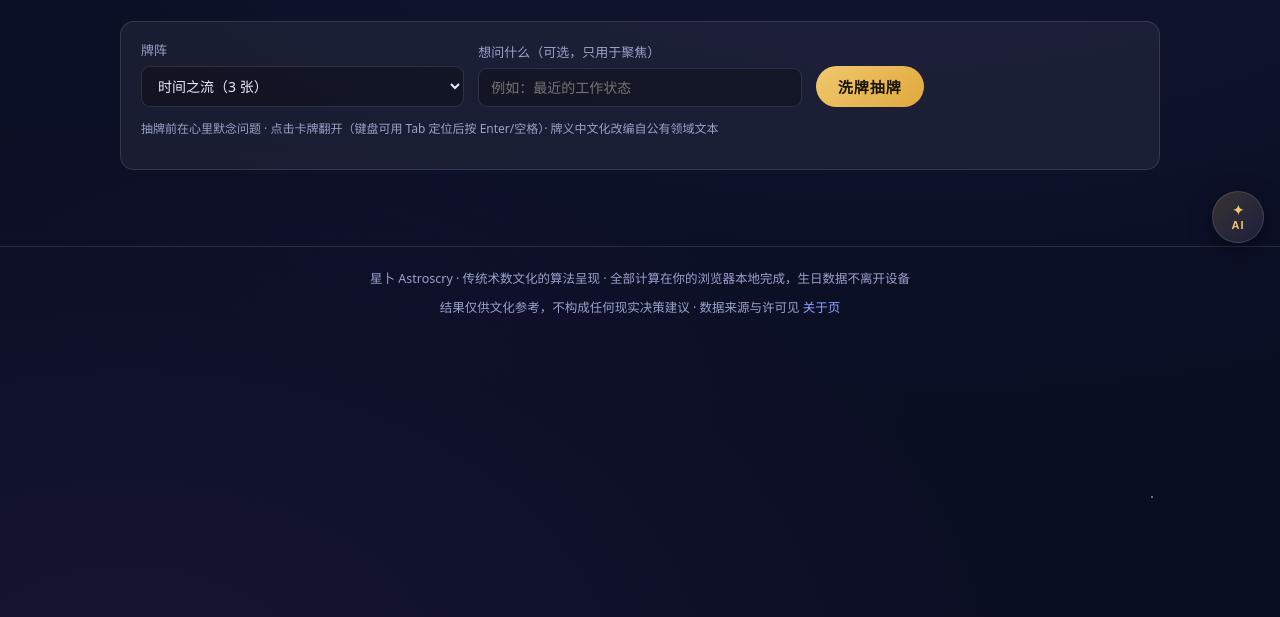
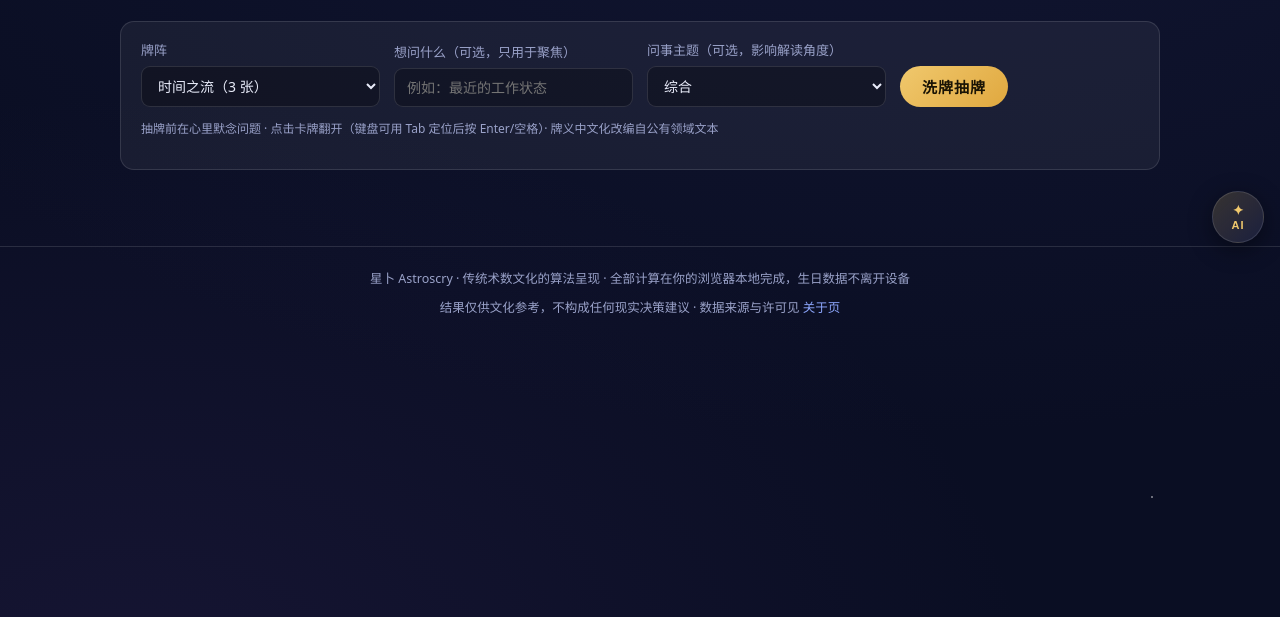
Before and after one commit to xiewenchao1999/Astroscry, a website with bundled scripts: page site/pages/tarot.html in a window 1280 px wide. Shown: the part 183-800 px from the top of the page. Built offline with nearby package versions, Linux system fonts and the light colour scheme.

Commit message:
Add tarot question-topic lens so one spread answers the asked domain
- interpret-tarot.json: topicLens for six topics (general/love/career/
  money/health/spirit) with label, askHint, focus and one concrete action
- tarot page: corpus-driven topic selector that rewrites the question
  placeholder; synthesis keeps its five-stage skeleton but gains a
  topic focus line and a topic-specific exit action
- topic note explains one spread reads differently per question domain
- data.test: topic keys/order/fields closure plus a health topic that
  must carry real-world medical referral in its own focus line

```diff
--- a/site/data/interpret-tarot.json
+++ b/site/data/interpret-tarot.json
@@ -49,5 +49,45 @@
   "fanHint": "深呼吸，在心里默想你的问题，然后从下方牌堆中抽出 {total} 张牌——凭直觉点选，不要反复犹豫。",
   "picked": "已抽 {picked} / {total} 张",
   "slotEmpty": "待抽",
+  "topicTitle": "问事主题（可选，影响解读角度）",
+  "topicNote": "选定主题后，牌阵叙事不变，但「聚焦句」与「落地动作」会按主题改写——同一个牌阵问不同的事，读法本就不同。",
+  "topicLens": {
+    "general": {
+      "label": "综合",
+      "askHint": "例如：最近的工作状态",
+      "focus": "本次不限定领域，按牌阵自身的叙事来读：先看能量的来处，再看它正在往哪儿走。",
+      "exit": "挑一件最小、最具体、48 小时内能完成的事去做，让局面先动起来。"
+    },
+    "love": {
+      "label": "感情",
+      "askHint": "例如：这段关系现在是什么状态",
+      "focus": "本次聚焦「感情」——牌面读作关系里的能量流动：谁在靠近、谁在后退、哪一处该先松动。单张牌不替谁定罪，只看当下的势。",
+      "exit": "把牌意换成一句你 48 小时内能说出口或做出来的事：主动问候、把在意讲明白，或者先给自己留出空间。"
+    },
+    "career": {
+      "label": "事业",
+      "askHint": "例如：现在适合换工作吗",
+      "focus": "本次聚焦「事业」——牌面读作你与外部协作结构之间的位置关系：你在推进什么、卡在哪里、需要谁的配合。",
+      "exit": "把牌意换成 48 小时内可交付的一步：发那封邮件、约那次沟通，或者先把方案写成第一版。"
+    },
+    "money": {
+      "label": "财运",
+      "askHint": "例如：这笔投入现在合适吗",
+      "focus": "本次聚焦「财运」——牌面读作资源的进出与风险偏好，不预测具体金额，只看当下该扩张还是该守住。",
+      "exit": "把牌意换成一个具体的数字动作：列预算、设上限，或者把某笔支出推迟到下一个周期。"
+    },
+    "health": {
+      "label": "健康",
+      "askHint": "例如：最近为什么提不起劲",
+      "focus": "本次聚焦「健康」——牌面只作情绪与作息的自省提示，不构成任何医学判断。身体上的不适请直接就医。",
+      "exit": "把牌意换成一个 48 小时内可执行的自我照顾动作：早睡一小时、散步二十分钟，或者把体检排期定下来。"
+    },
+    "spirit": {
+      "label": "心灵",
+      "askHint": "例如：我最近在纠结什么",
+      "focus": "本次聚焦「心灵」——牌面读作内在状态的镜子：什么被压抑、什么正在苏醒、哪件事其实早已有答案。",
+      "exit": "把牌意换成一个向内的动作：写下来、独处半小时，或者记录一次醒来还记得的梦。"
+    }
+  },
   "disclaimer": "塔罗是镜子不是水晶球：结果仅供自我观察参考，不构成医疗、法律、投资或重大人生决策依据。"
 }
--- a/site/js/pages/tarot-page.mjs
+++ b/site/js/pages/tarot-page.mjs
@@ -7,7 +7,7 @@ import { setAISource } from '../ui/ai-panel.mjs';
 
 renderLayout();
 
-const els = { spread: document.getElementById('spread'), question: document.getElementById('question'), draw: document.getElementById('draw'), stage: document.getElementById('stage') };
+const els = { spread: document.getElementById('spread'), question: document.getElementById('question'), topic: document.getElementById('topic'), draw: document.getElementById('draw'), stage: document.getElementById('stage') };
 let deck, spreads, interp, reading = null;
 let pending = null; // { spread, deck }：crypto 真随机洗出的牌序，等待用户自抽
 let picks = [];     // 用户抽中的牌：{ deckIdx, reversed }——正逆在抽取落位那一刻掷币确定
@@ -23,6 +23,18 @@ try {
 const spreadByKey = new Map(spreads.map((s) => [s.key, s]));
 els.spread.innerHTML = spreads.map((s) => `<option value="${s.key}">${s.cn}（${s.positions.length} 张）</option>`).join('');
 els.spread.value = 'three';
+
+// 问事主题：选项由语料驱动（语料是唯一事实来源），切换时同步改写输入框提示
+const topicKeys = Object.keys(interp.topicLens ?? {});
+els.topic.innerHTML = topicKeys.map((k) => `<option value="${k}">${esc(interp.topicLens[k].label)}</option>`).join('');
+els.topic.value = 'general';
+const currentLens = () => interp.topicLens?.[els.topic.value] ?? null;
+const syncTopicHint = () => {
+  const lens = currentLens();
+  if (lens?.askHint) els.question.placeholder = lens.askHint;
+};
+els.topic.addEventListener('change', syncTopicHint);
+syncTopicHint();
 
 els.draw.addEventListener('click', () => {
   withBusy(els.draw, '洗牌中…', () => {
@@ -98,9 +110,11 @@ function finishPick() {
 
 function render() {
   const q = els.question.value.trim();
+  const lens = currentLens();
+  const topicCn = lens && els.topic.value !== 'general' ? ` · 主题：${lens.label}` : '';
   els.stage.innerHTML = `
     ${q ? `<p style="text-align:center;color:var(--muted)">你的问题：${esc(q)}</p>` : ''}
-    <p class="hint" style="text-align:center;">${interp.seedNote} · 牌阵：${reading.spreadCn}</p>
+    <p class="hint" style="text-align:center;">${interp.seedNote} · 牌阵：${reading.spreadCn}${topicCn}</p>
     <div class="tarot-stage">${reading.cards.map((c, i) => `
       <div>
         <div class="tarot-pos" title="${c.positionDuty}">${c.positionCn}</div>
@@ -144,9 +158,11 @@ function renderStructure() {
   const box = els.stage.querySelector('#structure');
   const analysis = analyzeReading(reading.cards);
   const syn = synthesizeReading(reading.cards, analysis, els.question.value.trim());
-  // AI 数据源：只传牌面结构（位置/牌名/正逆），规则层结论不传，牌义交由 AI 现场解读
+  const lens = currentLens();
+  // AI 数据源：只传牌面结构（位置/牌名/正逆）+ 主题，规则层结论不传，牌义交由 AI 现场解读
   setAISource('tarot', {
     spread: reading.spreadCn,
+    topic: lens?.label ?? null,
     question: els.question.value.trim(),
     cards: reading.cards.map((c) => ({ pos: c.positionCn, duty: c.positionDuty, name: c.card.cn, reversed: c.reversed })),
   }, reading.spreadCn);
@@ -168,12 +184,15 @@ function renderStructure() {
     </div>
     <div class="card"><h3>${interp.synthesis.title} <span class="src-tag">释义</span></h3>
       <p>${(syn.question ? interp.synthesis.questionEcho.replace('{q}', esc(syn.question)) : interp.synthesis.noQuestion)}</p>
+      ${lens ? `<p><b>${esc(lens.label)}视角：</b>${esc(lens.focus)}</p>` : ''}
       <p>${interp.synthesis.opening.replace('{pos}', syn.opening.position).replace('{card}', syn.opening.card).replace('{rev}', rev(syn.opening)).replaceAll('{cardShort}', syn.opening.card)}</p>
       <p>${interp.synthesis.tension.replace('{card}', syn.tension.card).replace('{rev}', rev(syn.tension)).replace('{pos}', syn.tension.position)}</p>
       <p>${interp.synthesis.turn.replace('{card}', syn.turn.card).replace('{rev}', rev(syn.turn)).replace('{pos}', syn.turn.position)}</p>
       <p><b>${interp.synthesis.exitTitle}</b></p>
-      <p>▸ ${interp.synthesis.exit[exitKey]}</p>
+      <p>▸ <span title="按主导花色的能量属性给出">${interp.synthesis.exit[exitKey]}</span></p>
+      ${lens ? `<p>▸ <span title="按你选定的问事主题给出">${esc(lens.exit)}</span></p>` : ''}
       <p>${interp.synthesis.echo}</p>
+      <p class="note">${interp.topicNote}</p>
       <p class="note">${interp.seedNote}</p>
       <p class="note">${interp.disclaimer}</p>
     </div>`;
--- a/site/pages/tarot.html
+++ b/site/pages/tarot.html
@@ -14,6 +14,7 @@
     <form class="panel">
       <div><label>牌阵</label><select id="spread"><option value="single">每日一牌 · 今日指引</option><option value="three">时间之流 · 过去/现在/未来</option></select></div>
       <div><label>想问什么（可选，只用于聚焦）</label><input type="text" id="question" placeholder="例如：最近的工作状态" maxlength="40"></div>
+      <div><label id="topic-label">问事主题（可选，影响解读角度）</label><select id="topic"></select></div>
       <div style="align-self:end;"><button class="btn" type="button" id="draw">洗牌抽牌</button></div>
     </form>
     <p class="hint">抽牌前在心里默念问题 · 点击卡牌翻开（键盘可用 Tab 定位后按 Enter/空格）· 牌义中文化改编自公有领域文本</p>
```
Also changed, not shown: tests/data.test.mjs (+16 -0 lines).
